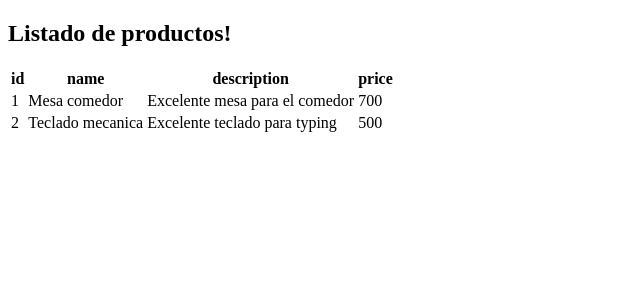
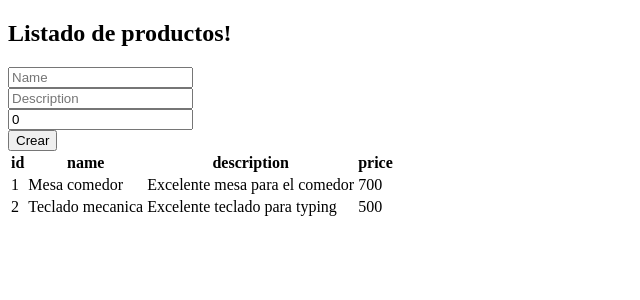
Before and after one commit to aboylan/angular-app, an Angular app: page / in a window 1280 px wide. Shown: the top 300 px of the page, without its empty margins (0-640 px from the left). Built offline with nearby package versions, Linux system fonts and the light colour scheme.

Commit message:
Anadiendo el componente Formulario

```diff
--- /dev/null
+++ b/src/app/products/components/form.component.html
@@ -0,0 +1,14 @@
+<form>
+    <div>
+        <input type="text" placeholder="Name" name="name" [(ngModel)]="product.name">
+    </div>
+    <div>
+        <input type="text" placeholder="Description" name="description" [(ngModel)]="product.description">
+    </div>
+    <div>
+        <input type="number" placeholder="Price" name="price" [(ngModel)]="product.price">
+    </div>
+    <div>
+        <button>Crear</button>
+    </div>
+</form>
--- /dev/null
+++ b/src/app/products/components/form.component.ts
@@ -0,0 +1,21 @@
+import { Component } from '@angular/core';
+import { Product } from '../models/product';
+import { FormsModule } from '@angular/forms';
+
+@Component({
+  selector: 'product-form',
+  standalone: true,
+  imports: [FormsModule],
+  templateUrl: './form.component.html',
+  styleUrl: './form.component.css'
+})
+export class FormComponent {
+
+  product: Product = {
+    id: 0,
+    name: '',
+    description: '',
+    price: 0
+  };
+
+}
--- a/src/app/products/components/product.component.html
+++ b/src/app/products/components/product.component.html
@@ -1,5 +1,8 @@
 
 <h2>Listado de productos!</h2>
+
+<product-form></product-form>
+
 @if (products.length > 0) {
 
     <table>
--- a/src/app/products/components/product.component.ts
+++ b/src/app/products/components/product.component.ts
@@ -1,11 +1,12 @@
 import { Component, OnInit } from '@angular/core';
 import { ProductService } from '../services/product.service';
 import { Product } from '../models/product';
+import { FormComponent } from './form.component';
 
 @Component({
   selector: 'app-product',
   standalone: true,
-  imports: [],
+  imports: [FormComponent],
   templateUrl: './product.component.html',
   styleUrl: './product.component.css'
 })
```
Also changed, not shown: src/app/products/components/form.component.css (added), 1 other file (tests, documents, lock files or other folders).
